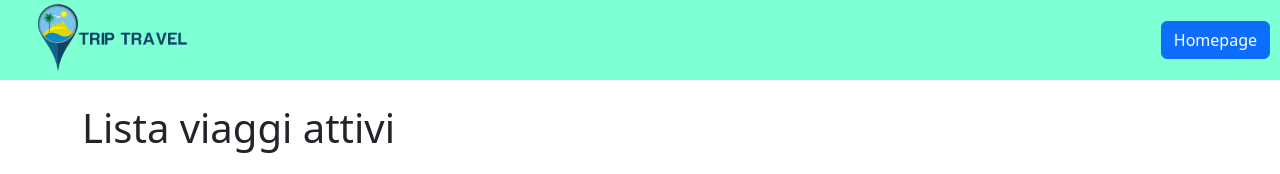
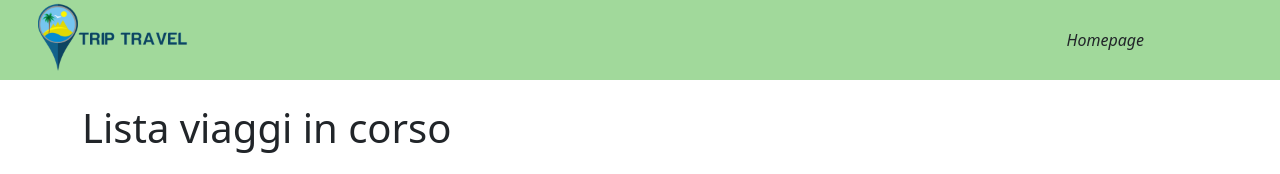
Before and after one commit to saverio-mandarano/bool-raod, a React (Vite) app: page / in a window 1280 px wide. Shown: the top 174 px of the page. Built offline with nearby package versions, Linux system fonts and the light colour scheme.

Commit message:
update header

```diff
--- a/src/components/MainHeader.jsx
+++ b/src/components/MainHeader.jsx
@@ -10,10 +10,12 @@ function MainHeader() {
                 </div>
 
 
+                <div className="button-margin">
+                    <Link to={`/`}>
+                        <span className="text-dark"> <i> Homepage </i> </span>
+                    </Link>
+                </div>
 
-                <Link to={`/`}>
-                    <button className="btn btn-primary"> Homepage </button>
-                </Link>
             </header>
         </>
     );
--- a/src/index.css
+++ b/src/index.css
@@ -9,14 +9,20 @@ a {
 .header-settings {
   height: 80px;
   align-items: center;
-  background-color: aquamarine;
+  background-color:#a1d99b;
   padding: 10px;
-  /* border-radius: 15px; */
+
 }
 
 .header-logo {
   width: 200px;
 }
+
+.button-margin {
+  margin-right: 10%;
+}
+
+/* HOMEPAGE */
 
 .fixed-height {
     height: 100%;
--- a/src/pages/Homepage.jsx
+++ b/src/pages/Homepage.jsx
@@ -6,7 +6,7 @@ function HomePage() {
   return (
     <>
       <div className="container mb-5">
-        <h1 className="my-4 ">Lista viaggi attivi</h1>
+        <h1 className="my-4 ">Lista viaggi in corso</h1>
         <div className="row g-4">
           {travels_db.map((travel) => (
             <div key={travel.id} className=" col-12 col-md-6 col-lg-4 homepage">
--- a/src/pages/TravelPage.jsx
+++ b/src/pages/TravelPage.jsx
@@ -60,7 +60,7 @@ function TravelPage() {
           aria-label="Cerca turista"
           aria-describedby="button-addon2"
         />
-        <button className="btn btn-primary" type="button" id="button-addon2">
+        <button className="btn btn-success" type="button" id="button-addon2">
           Cerca
         </button>
       </div>
```
